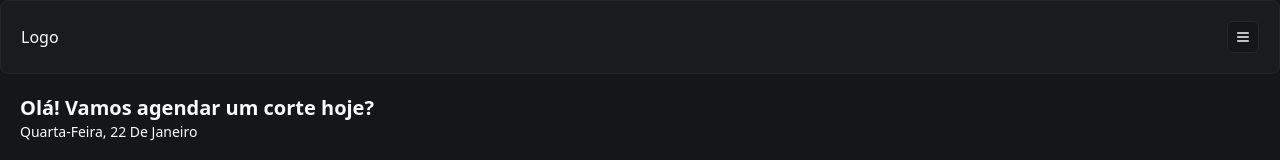
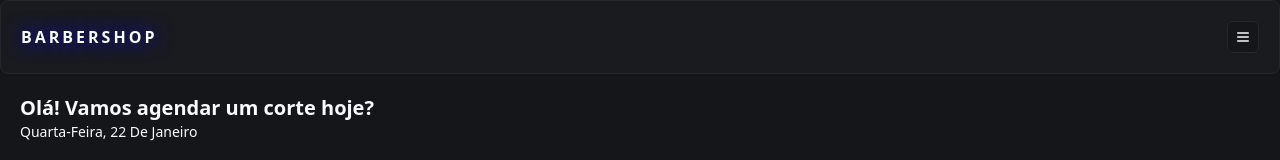
Before and after one commit to HiltonGustavoPluta/barbershop, a Next.js app: page / in a window 1280 px wide. Shown: the top 160 px of the page. Built offline with nearby package versions, Linux system fonts and the light colour scheme; no server answers; the database is empty.

Commit message:
feat: add logo text

```diff
--- a/components/booking-item.tsx
+++ b/components/booking-item.tsx
@@ -60,7 +60,7 @@ const BookingItem = ({ booking }: BookingItemProps) => {
                 <Avatar className="h-6 w-6">
                   <AvatarImage src={booking.barbershop.imageUrl} />
 
-                  <AvatarFallback>A</AvatarFallback>
+                  <AvatarFallback>{booking.barbershop.name.split('')[0]}</AvatarFallback>
                 </Avatar>
 
                 <h3 className="text-sm">{booking.barbershop.name}</h3>
--- a/components/header.tsx
+++ b/components/header.tsx
@@ -5,12 +5,15 @@ import { Button } from "./ui/button"
 import { Card, CardContent } from "./ui/card"
 import { Sheet, SheetContent, SheetTrigger } from "./ui/sheet"
 import SideMenu from "./side-menu"
+import Link from "next/link"
 
 const Header = () => {
   return (
     <Card>
       <CardContent className="p-5 flex justify-between flex-row items-center">
-        <a>Logo</a>
+        <Link href="/" className="font-bold uppercase tracking-[3px]"
+          style={{textShadow: "0px 0px 20px blue"}}
+        >Barbershop</Link>
         <Sheet>
           <SheetTrigger asChild>
             <Button variant="outline" size="icon" className="h-8 w-8">
@@ -18,7 +21,7 @@ const Header = () => {
             </Button>
           </SheetTrigger>
           <SheetContent className="p-0">
-              <SideMenu />
+            <SideMenu />
           </SheetContent>
         </Sheet>
       </CardContent>
--- a/components/side-menu.tsx
+++ b/components/side-menu.tsx
@@ -4,7 +4,7 @@ import { CalendarIcon, HomeIcon, LogInIcon, LogOutIcon, UserIcon } from "lucide-
 import { SheetHeader, SheetTitle } from "./ui/sheet";
 import { Button } from "./ui/button";
 import { signIn, signOut, useSession } from "next-auth/react";
-import { Avatar, AvatarImage } from "./ui/avatar";
+import { Avatar, AvatarFallback, AvatarImage } from "./ui/avatar";
 import Link from "next/link";
 
 const SideMenu = () => {
@@ -25,6 +25,7 @@ const SideMenu = () => {
             <div className="flex items-center gap-2">
               <Avatar>
                 <AvatarImage src={data.user?.image ?? ""} />
+                <AvatarFallback>{data?.user?.name.split('')[0]}</AvatarFallback>
               </Avatar>
               <h2 className="font-bold">{data.user.name}</h2>
             </div>
```
